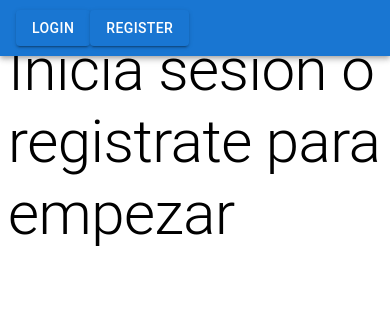
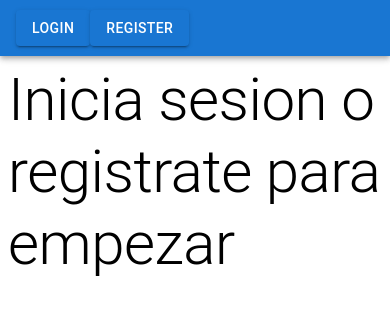
Before and after one commit to kintaro335-sp/mytodotasks, a React (Create React App) app in the folder client/: page / in a window 390 px wide. Shown: the top 314 px of the page. Built offline with nearby package versions, Linux system fonts and the light colour scheme; no server answers.

Commit message:
cambio de padding para lo responsivo

```diff
--- a/client/src/pages/Inicio.tsx
+++ b/client/src/pages/Inicio.tsx
@@ -1,12 +1,23 @@
 import React from 'react';
 import { Box, Typography } from '@mui/material';
+import { useTheme } from '@mui/styles';
 import TaskViewS from 'src/components/tasks/TasksView';
 import useAuth from 'src/hooks/useAuth';
 
 export default function Inicio() {
   const { logged } = useAuth();
+  const theme: any = useTheme();
+
   return (
-    <Box sx={{ paddingTop: '7%' }}>
+    <Box
+      sx={{
+        paddingTop: '7%',
+        [theme.breakpoints.up('xs')]: { paddingTop: '15%' },
+        [theme.breakpoints.up('sm')]: { paddingTop: '10%' },
+        [theme.breakpoints.up('md')]: { paddingTop: '6%' },
+        [theme.breakpoints.up('lg')]: { paddingTop: '5%' },
+      }}
+    >
       {!logged && (
         <Typography variant="h2">
           Inicia sesion o registrate para empezar
--- a/client/src/pages/users/Login.tsx
+++ b/client/src/pages/users/Login.tsx
@@ -1,11 +1,13 @@
 import React from 'react';
 import { Navigate } from 'react-router-dom';
 import { Box } from '@mui/material';
+import { useTheme } from '@mui/styles';
 import { LoginForm } from 'src/components/users/login';
 import useAuth from 'src/hooks/useAuth';
 
 export default function Login(): JSX.Element {
   const { logged } = useAuth();
+  const theme: any = useTheme();
 
   return (
     <Box
@@ -13,7 +15,11 @@ export default function Login(): JSX.Element {
         display: 'flex',
         justifyContent: 'center',
         alignItems: 'center',
-        paddingTop: '7%'
+        paddingTop: '7%',
+        [theme.breakpoints.up('xs')]: { paddingTop: '15%' },
+        [theme.breakpoints.up('sm')]: { paddingTop: '10%' },
+        [theme.breakpoints.up('md')]: { paddingTop: '6%' },
+        [theme.breakpoints.up('lg')]: { paddingTop: '5%' }
       }}
     >
       <Box>
--- a/client/src/pages/users/Passwd.tsx
+++ b/client/src/pages/users/Passwd.tsx
@@ -1,18 +1,25 @@
 import React from 'react';
 import { Navigate } from 'react-router-dom';
 import { Box } from '@mui/material';
+import { useTheme } from '@mui/styles';
 import { PasswdForm } from 'src/components/users/passwd';
 import useAuth from 'src/hooks/useAuth';
 
 export default function Passwd() {
   const { logged } = useAuth();
+  const theme: any = useTheme();
+
   return (
     <Box
       sx={{
         display: 'flex',
         justifyContent: 'center',
         alignItems: 'center',
-        paddingTop: '7%'
+        paddingTop: '7%',
+        [theme.breakpoints.up('xs')]: { paddingTop: '15%' },
+        [theme.breakpoints.up('sm')]: { paddingTop: '10%' },
+        [theme.breakpoints.up('md')]: { paddingTop: '6%' },
+        [theme.breakpoints.up('lg')]: { paddingTop: '5%' },
       }}
     >
       <Box>
--- a/client/src/pages/users/Register.tsx
+++ b/client/src/pages/users/Register.tsx
@@ -1,18 +1,25 @@
 import React from 'react';
 import { Navigate } from 'react-router-dom';
 import { Box } from '@mui/material';
+import { useTheme } from '@mui/styles';
 import { RegisterForm } from 'src/components/users/register';
 import useAuth from 'src/hooks/useAuth';
 
 export default function Register(): JSX.Element {
   const { logged } = useAuth();
+  const theme: any = useTheme();
+
   return (
     <Box
       sx={{
         display: 'flex',
         justifyContent: 'center',
         alignItems: 'center',
-        paddingTop: '7%'
+        paddingTop: '7%',
+        [theme.breakpoints.up('xs')]: { paddingTop: '15%' },
+        [theme.breakpoints.up('sm')]: { paddingTop: '10%' },
+        [theme.breakpoints.up('md')]: { paddingTop: '6%' },
+        [theme.breakpoints.up('lg')]: { paddingTop: '5%' },
       }}
     >
       <Box>
```
